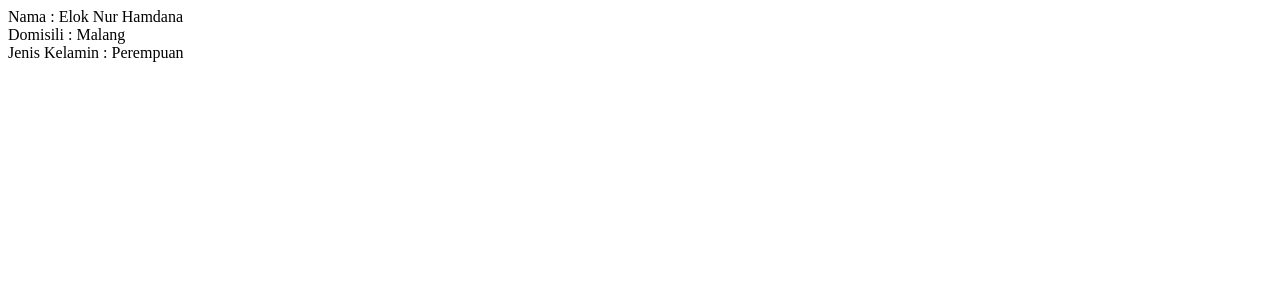
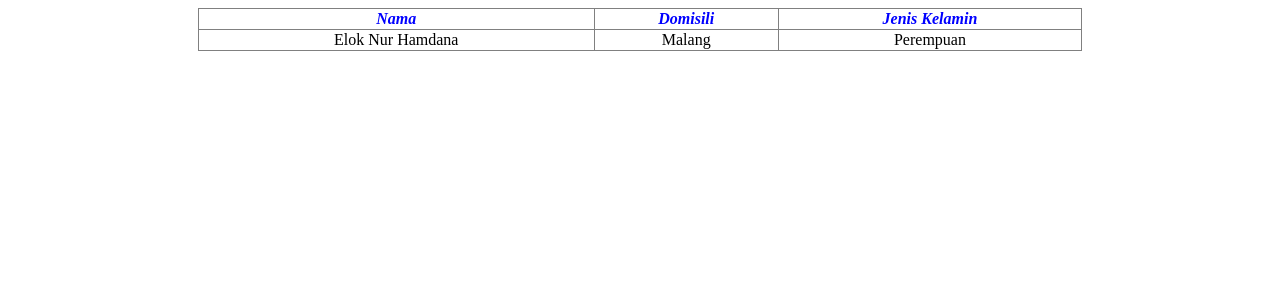
Before and after one commit to Anandarahmawati24/dasarWeb, a PHP site: page /array_2.php in a window 1280 px wide. Shown: the top 300 px of the page. Run offline with PHP 8.4, Linux system fonts and the light colour scheme.

Commit message:
praktikum 2 soal no 2

```diff
--- a/Pertemuan6/array_2.php
+++ b/Pertemuan6/array_2.php
@@ -3,7 +3,22 @@
     <head>
         <meta charset="utf-8">
         <meta name="viewport" content="width=device-width, initial-scale=1">
-        <title></title>
+        <title>Membuat table</title>
+        <style>
+        table{
+        width: 70%;
+        border-collapse: collapse;
+        text-align: center;
+        margin: auto;
+            }
+        th{
+        font-style: oblique;
+        color: blue;
+        }
+        tr{
+            font-style: normal;
+        }
+</style>
     </head>
     <body>
         <?php
@@ -12,9 +27,9 @@
             'domisili' => 'Malang',
             'jenis_kelamin' => 'Perempuan' ];
 
-        echo "Nama : {$dosen ['nama']} <br>";
-        echo "Domisili : {$dosen ['domisili']} <br>";
-        echo "Jenis Kelamin : {$dosen ['jenis_kelamin']} <br>";
-        ?>
+        echo '<table border="1">';
+        echo '<tr><th>Nama</th><th>Domisili</th><th>Jenis Kelamin</th></tr>';
+        echo "<tr><td>Elok Nur Hamdana</td><td>Malang</td><td>Perempuan</td></tr>";
+?>
     </body>
 </html>
```
